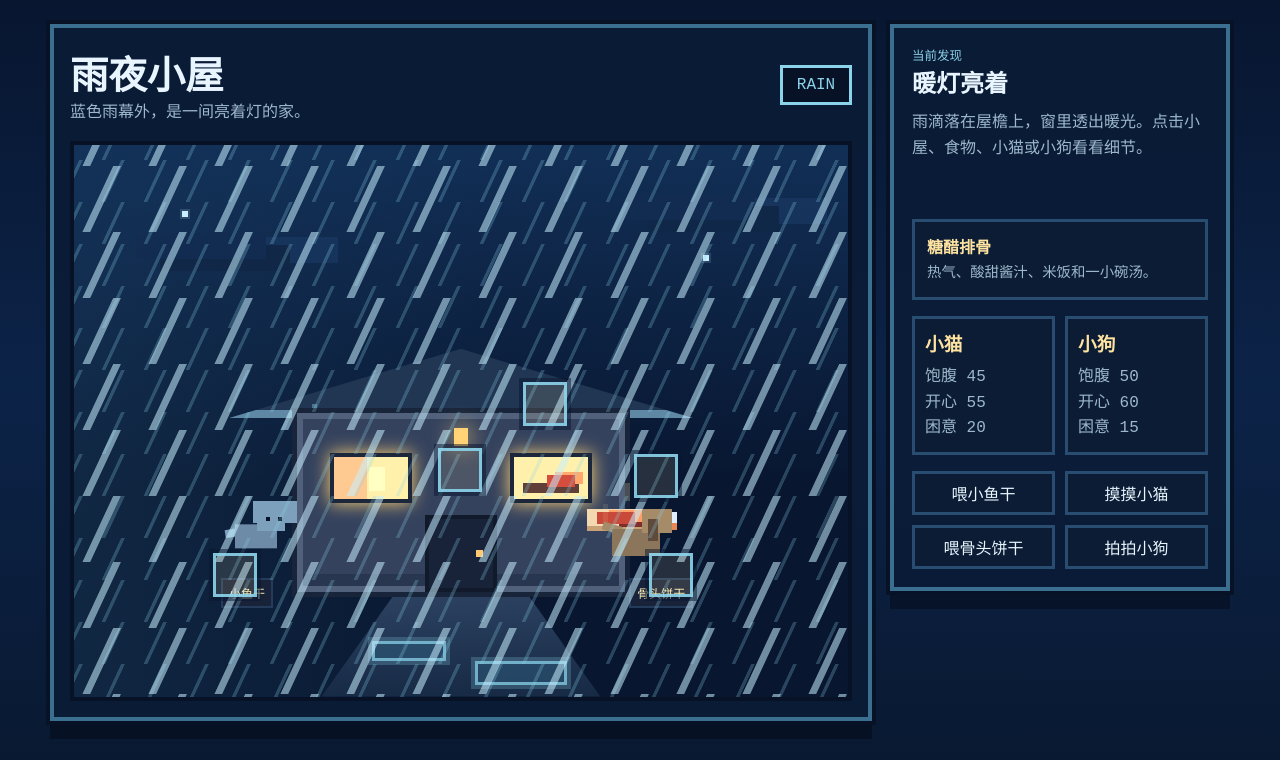
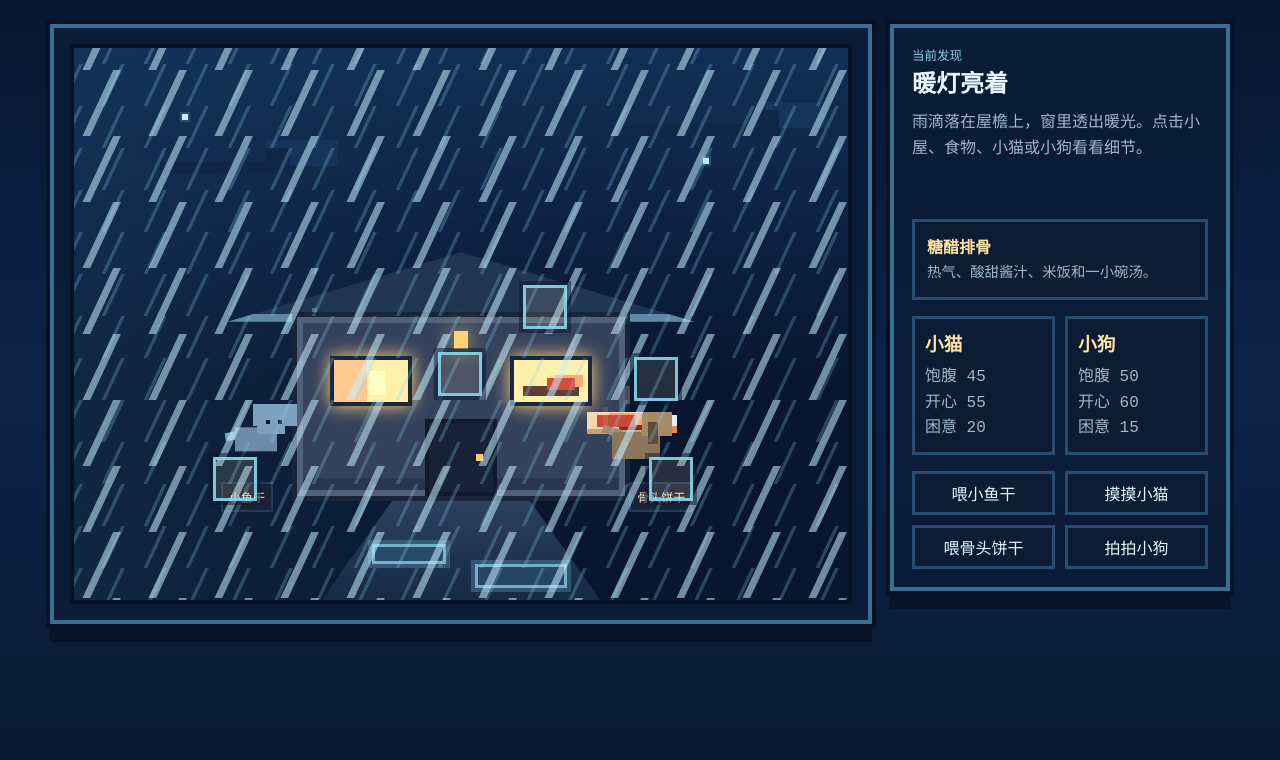
Before and after one commit to jokerpirat/LocalHome, a website: page index.html in a window 1280 px wide. Drawn offline with Linux system fonts and the light colour scheme.

Commit message:
fix: remove visible scene header text

```diff
--- a/index.html
+++ b/index.html
@@ -9,14 +9,7 @@
   <body>
     <main class="app-shell">
       <section class="scene-card" aria-labelledby="page-title">
-        <div class="title-row">
-          <div>
-            <h1 id="page-title">雨夜小屋</h1>
-            <p class="subtitle">蓝色雨幕外，是一间亮着灯的家。</p>
-          </div>
-          <div class="weather-chip" aria-label="天气：雨夜">RAIN</div>
-        </div>
-
+        <h1 id="page-title" class="visually-hidden">雨夜小屋</h1>
         <section class="scene" aria-label="蓝调雨夜小屋场景">
           <div class="sky" aria-hidden="true">
             <span class="star star-one"></span>
--- a/styles.css
+++ b/styles.css
@@ -62,14 +62,6 @@ button {
   padding: 16px;
 }
 
-.title-row {
-  display: flex;
-  align-items: center;
-  justify-content: space-between;
-  gap: 16px;
-  margin-bottom: 14px;
-}
-
 h1,
 h2,
 h3,
@@ -82,7 +74,6 @@ h1 {
   letter-spacing: 0;
 }
 
-.subtitle,
 .panel-copy,
 .food-note,
 .pet-status p {
@@ -90,13 +81,16 @@ h1 {
   line-height: 1.6;
 }
 
-.weather-chip {
-  min-width: 72px;
-  padding: 8px 10px;
-  border: 3px solid var(--rain-300);
-  color: var(--rain-300);
-  text-align: center;
-  background: #071226;
+.visually-hidden {
+  position: absolute;
+  width: 1px;
+  height: 1px;
+  padding: 0;
+  margin: -1px;
+  overflow: hidden;
+  clip: rect(0, 0, 0, 0);
+  white-space: nowrap;
+  border: 0;
 }
 
 .scene {
@@ -835,10 +829,6 @@ h1 {
     padding: 10px;
   }
 
-  .title-row {
-    align-items: flex-start;
-  }
-
   .scene {
     min-height: 420px;
   }
@@ -862,14 +852,6 @@ h1 {
 @media (max-width: 520px) {
   .app-shell {
     width: calc(100vw - 12px);
-  }
-
-  .title-row {
-    display: grid;
-  }
-
-  .weather-chip {
-    justify-self: start;
   }
 
   .scene {
```
Also changed, not shown: tests/pixel-cabin.spec.js (+1 -1 lines).
